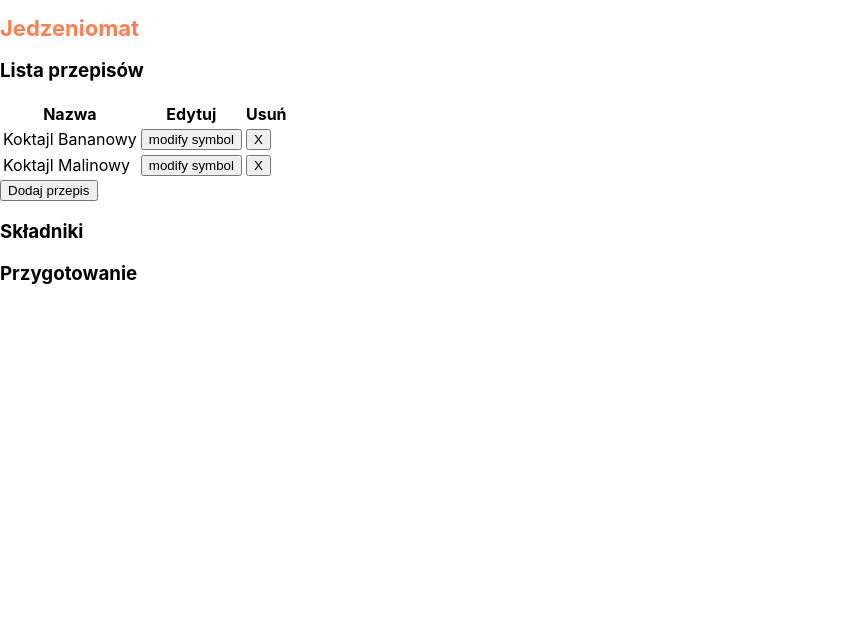
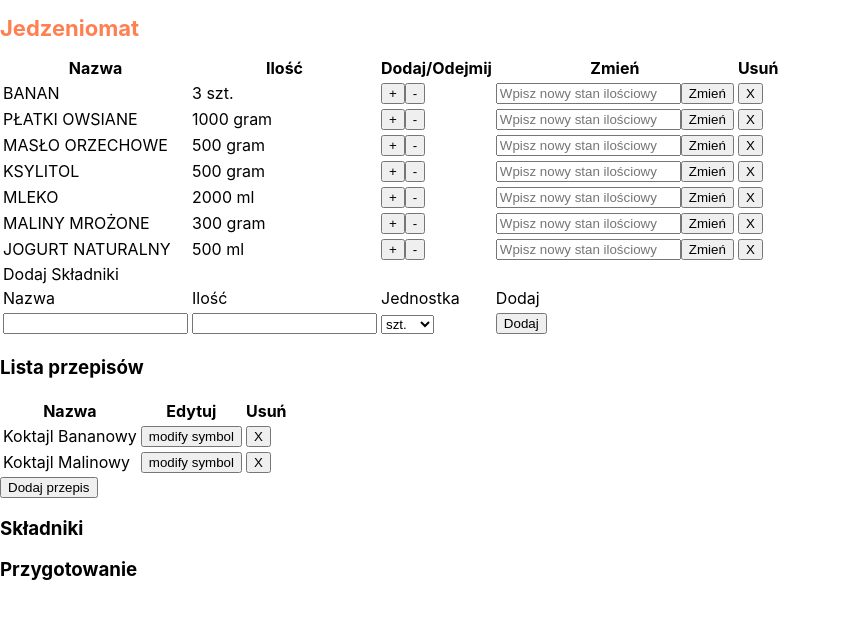
Before and after one commit to L-Glogov/jedzeniomat, a React (Create React App) app: page / in a window 1280 px wide. Shown: the top 618 px of the page, without its empty margins (0-841 px from the left). Built offline with nearby package versions, Linux system fonts and the light colour scheme.

Commit message:
Created the select context

```diff
--- a/src/App.js
+++ b/src/App.js
@@ -2,6 +2,7 @@ import React, { Component } from 'react';
 import Layout from './containers/Layout/Layout';
 import Fridge from './components/Fridge/Fridge';
 import Recipes from './components/Recipes/Recipes';
+import SelectContext from './context/selectContext';
 
 class App extends Component {
   state = {
@@ -115,7 +116,12 @@ class App extends Component {
         instructions: "Wszystkie składniki umieścić w kielichu blendera i zmiksować na gładki koktajl."
       }
     ],
-    chosenRecipe: ''
+    chosenRecipe: '',
+    units: [
+      "szt.",
+      "gram",
+      "ml"
+    ]
   }
 
   // ----------Fridge Handlers--------------
@@ -200,15 +206,16 @@ recipesChooseHandler = (index) => {
   render() {
     return (
       <div>
+        <SelectContext.Provider value={{units: this.state.units}}>
           <Layout>
-          {/* <Fridge
+            <Fridge
               supplies={this.state.fridge}
               addRem={this.fridgeAddRemHandler}
               modify={this.fridgeModifyHandler}
               modifyAmtInput={this.fridgeModifyAmountInputHandler}
               remove={this.fridgeRemoveHandler}
               addItem={this.fridgeAddItemHandler}
-          /> */}
+            />
             <Recipes
               recipeList={this.state.recipes}
               remove={this.recipesRemoveHandler}
@@ -216,6 +223,8 @@ recipesChooseHandler = (index) => {
               chosenRecipe={this.state.chosenRecipe}
             />
           </Layout>
+        </SelectContext.Provider>
+
       </div>
     );
   }
--- /dev/null
+++ b/src/components/Auxiliary/SelectUnit.js
@@ -0,0 +1,20 @@
+import React, {useContext} from 'react';
+import selectContext from '../../context/selectContext';
+
+const SelectUnit = () => {
+
+  const selectCtx = useContext(selectContext);
+  const unitList = selectCtx.units.map(item => {
+    return (
+      <option value={item}>{item}</option>
+    )
+  })
+
+  return (
+    <select>
+      {unitList}
+    </select>
+  )
+}
+
+export default SelectUnit;
--- a/src/components/Fridge/Fridge.js
+++ b/src/components/Fridge/Fridge.js
@@ -1,4 +1,5 @@
 import React, { Fragment } from 'react';
+// import SelectUnit from '../Auxiliary/SelectUnit';
 
 const Fridge = ( props ) => {
 
@@ -87,6 +88,8 @@ const Fridge = ( props ) => {
               <option value="ml">ml</option>
               <option value="gram">gram</option>
             </select>
+            {/* TODO: Transform fridge into a stateful component and save the state of the select value by modifying SelectUnit and passing it an appriopriate handler which will change the local fridge state. */}
+            {/* <SelectUnit id="fridgeAddItemUnit"/> */}
           </td>
           <td>
             <button onClick={props.addItem}>Dodaj</button>
--- a/src/components/Recipes/Recipes.js
+++ b/src/components/Recipes/Recipes.js
@@ -1,4 +1,5 @@
 import React from 'react';
+import SelectUnit from '../Auxiliary/SelectUnit';
 
 const Recipes = ( props ) => {
 
@@ -28,7 +29,28 @@ const Recipes = ( props ) => {
     instructions = <p>{props.recipeList[recipeInd].instructions}</p>
   }
 
-
+  const addIngredientList = <table>
+      <thead>
+        <tr>
+          <th>Nazwa</th>
+          <th>Ilość</th>
+          <th>Jednostka</th>
+          <th>Dodaj</th>
+        </tr>
+      </thead>
+      <tr>
+        <td>
+          <input type="text" />
+        </td>
+        <td>
+          <input type="number" />
+        </td>
+        <td>
+          <SelectUnit />
+        </td>
+        <td> </td>
+      </tr>
+    </table>
 
   return (
     <div>
--- /dev/null
+++ b/src/context/selectContext.js
@@ -0,0 +1,5 @@
+import React from 'react';
+
+const selectContext = React.createContext();
+
+export default selectContext;
```
Lines whose indentation alone changed are shown as unchanged.
